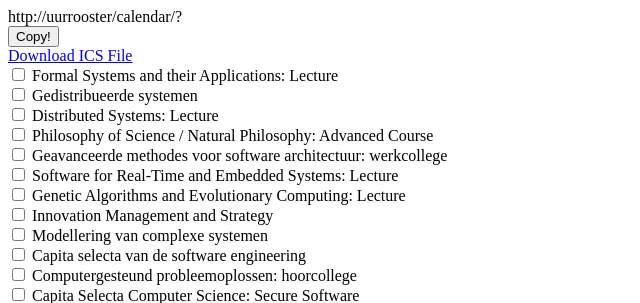
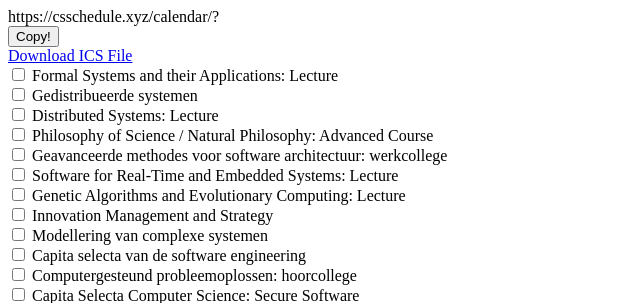
Before and after one commit to MidasLamb/CSSchedule, a PHP site: page / in a window 1280 px wide. Shown: the top 303 px of the page, without its empty margins (0-640 px from the left). Run offline with PHP 8.4, Linux system fonts and the light colour scheme; data comes from the database, SQL or seed files in the repository.

Commit message:
Update links

```diff
--- a/views/home.php
+++ b/views/home.php
@@ -8,9 +8,9 @@
 </head>
 <body>
 
-    <div id="linkGenerator">http://uurrooster/calendar/?</div>
+    <div id="linkGenerator">https://csschedule.xyz/calendar/?</div>
     <button onclick="clipboard()">Copy!</button><br>
-    <a href="http://uurrooster/calendar?" download id="downloadICS">Download ICS File</a><br>
+    <a href="https://csschedule.xyz/calendar?" download id="downloadICS">Download ICS File</a><br>
     <?php
         $i = 0;
         foreach($courseArray as $course){
```
